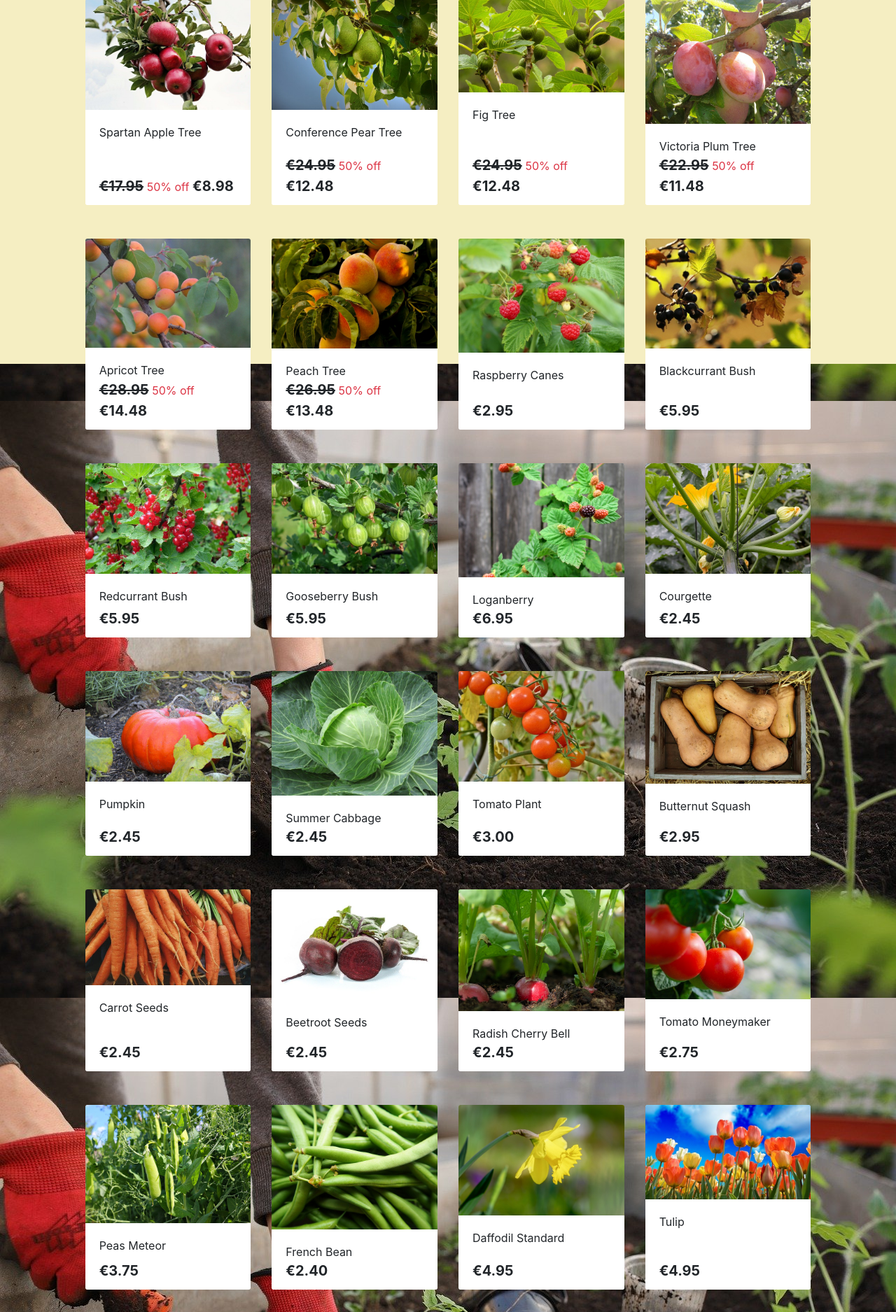
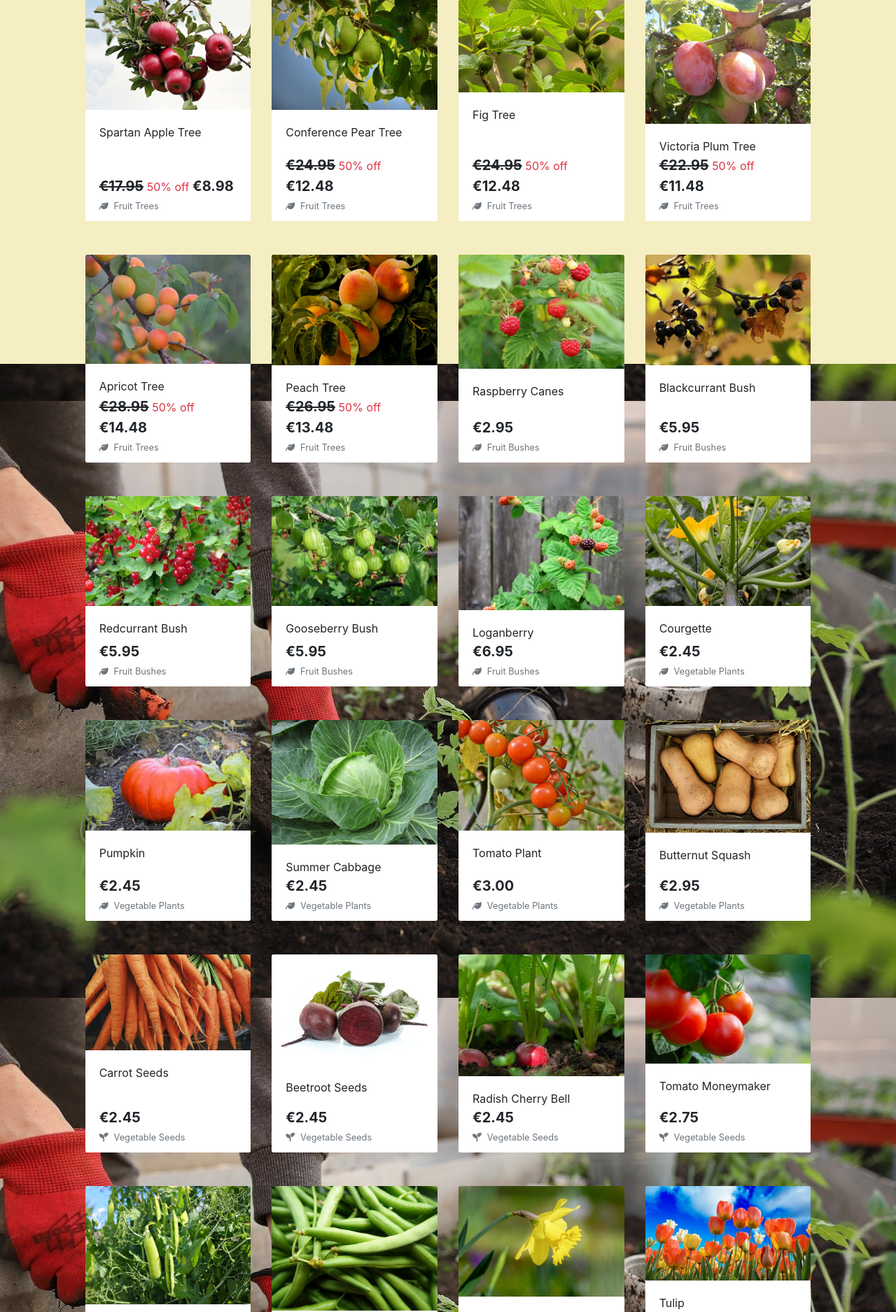
Before and after one commit to Johnny-Morgan/pickles, a Django app: page /products/ in a window 1280 px wide. Shown: the part 280-2155 px from the top of the page at 70% size. Run offline with Django 3.2, Linux system fonts and the light colour scheme; data comes from the database, SQL or seed files in the repository; some libraries are stand-ins or nearby versions.

Commit message:
Add category to product details

```diff
--- a/products/templates/products/products.html
+++ b/products/templates/products/products.html
@@ -54,6 +54,18 @@
                                     {% else %}
                                     <p class="lead mb-0 text-left font-weight-bold">€{{ product.price }}</p>
                                     {% endif %}
+                                    {% if product.category %}
+                                    <p class="small mt-1 mb-0">
+                                        <a class="text-muted"
+                                            href="{% url 'products' %}?category={{ product.category.name }}">
+                                            {% if product.category.name == 'bulbs' or product.category.name == 'vegetable_seeds' %}
+                                            <i class="fas fa-seedling mr-2"></i>{{ product.category.friendly_name }}
+                                            {% else %}
+                                            <i class="fas fa-leaf mr-2"></i>{{ product.category.friendly_name }}
+                                            {% endif %}
+                                        </a>
+                                    </p>
+                                    {% endif %}
                                 </div>
                             </div>
                         </div>
```
